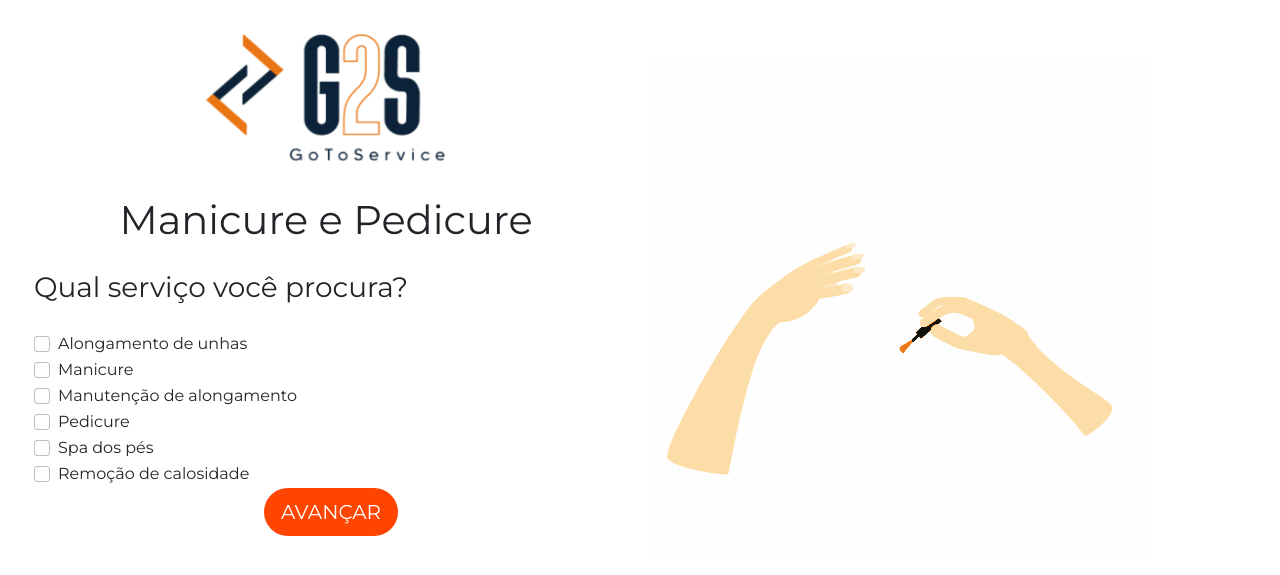
After one commit to Fernandopinage/PHP-MVC-PRIMAZIA, a PHP site: page /primazia_projeto/view/cliente/manicure.php in a window 1280 px wide. The commit adds this page. Shown: the top 575 px of the page. Run offline with PHP 8.4, Linux system fonts and the light colour scheme; the visitor is signed in with stand-in values (Sample User, id 1); some libraries are stand-ins or nearby versions.

Commit message:
atualizando

```diff
--- /dev/null
+++ b/view/cliente/manicure.php
@@ -0,0 +1,214 @@
+<?php
+
+include_once "../../layout/heard.php";
+include_once "../../dao/CategoriaDAO.php";
+include_once "../../class/ClassCategoria.php";
+include_once "../../dao/gerarProtocolo.php";
+
+session_start();
+if (empty($_SESSION['user'])) {
+
+    header('location: ../../view/cliente/login.php');
+}
+
+if (isset($_POST['salvaManicure'])) {
+
+    if (!empty($_POST['categoria'])) {
+
+
+        $ClassRequest = new Categoria();
+        $ClassRequest->SetNome($_SESSION['user']['nome']);
+        $ClassRequest->SetTelefone($_SESSION['user']['telefone']);
+        $ClassRequest->SetEmail($_SESSION['user']['email']);
+        $ClassRequest->SetCpf($_SESSION['user']['cpf']);
+        $ClassRequest->SetCep($_SESSION['user']['cep']);
+        $ClassRequest->SetCidade($_SESSION['user']['cidade']);
+        $ClassRequest->SetLogradouro($_SESSION['user']['rua']);
+        $ClassRequest->SetNumero($_SESSION['user']['numero']);
+        $ClassRequest->SetUf($_SESSION['user']['uf']);
+        $ClassRequest->SetBairro($_SESSION['user']['bairro']);
+        $ClassRequest->SetComplemento($_SESSION['user']['complemento']);
+        $ClassRequest->SetProtocolo(Protocolo::gerarProtocolo());
+
+        $dados = array(
+
+            'tpservico' => 'Manicure',
+            'categoria' => $_POST['categoria'],
+            'descricao' => $_POST['descricao'],
+
+
+        );
+
+
+
+        $ClassRequest->SetDescricao($dados);
+        $Dedetizacao = new CategoriaDAO();
+        $Dedetizacao->insertReparos($ClassRequest);
+
+    }
+}
+
+?>
+<link href="../../layout/css/cliente_baba.css" rel="stylesheet">
+<div class="container-fluid">
+    <a id="retorne" href="../../view/cliente/pedido.php" class="btn" style="position: relative; top:50px;background-color:orangered"><img src="../../images/left-arrow.png" width="28px" alt=""></a>
+    <div class="container" id="registro">
+        <div class="text-center">
+            <a href="https://primazia.agenciaprogride.com.br/"><img src="../../images/primazia.png" alt="" width="250" height="190"></a>
+        </div>
+
+        <div class="title text-center">
+            <p>Manicure e Pedicure</p>
+
+        </div>
+
+
+        <form action="" method="post">
+
+            <div id="form-row">
+
+
+                <!--***************************************************************************** --->
+                <div id="pergunta01">
+
+                    <div class="row g-5">
+                        <div class="col">
+                            <label class="fs-3">Qual serviço você procura?</label>
+                            <br><br>
+                            <div class="form-check">
+                                <input class="form-check-input" type="checkbox" value="Alongamento de unhas" name="categoria[]" id="Alongamentodeunhas" title="">
+                                <label class="form-check-label" for="Alongamentodeunhas" title="">
+                                    Alongamento de unhas
+                                </label>
+                            </div>
+                            <div class="form-check">
+                                <input class="form-check-input" type="checkbox" value="Manicure" name="categoria[]" id="Manicure" title="">
+                                <label class="form-check-label" for="Manicure" title="">
+                                    Manicure
+                                </label>
+                            </div>
+                            <div class="form-check">
+                                <input class="form-check-input" type="checkbox" value="Manutenção de alongamento" name="categoria[]" id="Manutençãodealongamento" title="">
+                                <label class="form-check-label" for="Manutençãodealongamento" title="">
+                                    Manutenção de alongamento
+                                </label>
+                            </div>
+                            <div class="form-check">
+                                <input class="form-check-input" type="checkbox" value="Pedicure" name="categoria[]" id="Pedicure" title="">
+                                <label class="form-check-label" for="Pedicure" title="">
+                                    Pedicure
+                                </label>
+                            </div>
+                            <div class="form-check">
+                                <input class="form-check-input" type="checkbox" value="Spa dos pés" name="categoria[]" id="Spadospés" title="">
+                                <label class="form-check-label" for="Spadospés" title="">
+                                    Spa dos pés
+                                </label>
+                            </div>
+                            <div class="form-check">
+                                <input class="form-check-input" type="checkbox" value="Remoção de calosidade" name="categoria[]" id="Remoçãodecalosidade" title="">
+                                <label class="form-check-label" for="Remoçãodecalosidade" title="">
+                                    Remoção de calosidade
+                                </label>
+                            </div>
+                        </div>
+                    </div>
+                    <div class="row">
+
+                        <div class="col text-center">
+                            <button id='botaoEnviar' type="button" id="avanca01" onclick="avançando01()" class="btn orangered btn-lg">AVANÇAR</button>
+                        </div>
+                    </div>
+                </div>
+                <!--***************************************************************************** --->
+
+                <!--***************************************************************************** --->
+                <div id="pergunta02">
+                    <div class="row g-12 ms-3 p-2">
+                        <label class="fs-3">Onde você gostaria de ser atendido?</label>
+                        <br><br>
+                        <div class="form-check">
+                            <input class="form-check-input" type="checkbox" value="Em casa" name="descricao[]" id="Emcasa" title="">
+                            <label class="form-check-label" for="Emcasa" title="">
+                                Em casa
+                            </label>
+                        </div>
+                        <div class="form-check">
+                            <input class="form-check-input" type="checkbox" value="Em um salão de beleza" name="descricao[]" id="Emumsalãodebeleza" title="">
+                            <label class="form-check-label" for="Emumsalãodebeleza" title="">
+                                Em um salão de beleza
+                            </label>
+                        </div>
+                        <div class="form-check">
+                            <input class="form-check-input" type="checkbox" value="Sem preferência" name="descricao[]" id="Sempreferência" title="">
+                            <label class="form-check-label" for="Sempreferência" title="">
+                                Sem preferência
+                            </label>
+                        </div>
+
+                    </div>
+
+
+                    <div class="row" style="margin-top: 20px;">
+                        <div class="col text-center">
+                            <button id='botaoEnviar' type="button" id="volta01" onclick="voltando02()" class="btn azulprima btn-lg">VOLTAR</button>
+                        </div>
+                        <div class="col text-center">
+                            <input id='botaoEnviar' type="submit" name="salvaManicure" value="FINALIZAR" class="btn orangered btn-lg">
+                        </div>
+                    </div>
+                </div>
+                <!--***************************************************************************** --->
+
+
+
+            </div>
+        </form>
+    </div>
+
+    <div class="container" id="registro_logo">
+        <img id='photo' src="../../images/manicure.gif" class="img">
+    </div>
+
+
+</div>
+
+<script>
+    document.getElementById('pergunta02').style.display = 'none';
+
+    function avançando01() {
+
+        var check01 = document.getElementById('Alongamentodeunhas');
+        var check02 = document.getElementById('Manicure');
+        var check03 = document.getElementById('Manutençãodealongamento');
+
+        var check04 = document.getElementById('Pedicure');
+        var check05 = document.getElementById('Spadospés');
+        var check06 = document.getElementById('Remoçãodecalosidade');
+
+
+        if (check01.checked || check02.checked || check03.checked || check04.checked || check05.checked || check06.checked) {
+
+            document.getElementById('pergunta01').style.display = 'none';
+            document.getElementById('pergunta02').style.display = 'block';
+        } else {
+            Swal.fire({
+                position: 'top-center',
+                icon: 'info',
+                text: 'PREENCHA COM PELO MENOS UMA OPÇÃO',
+                showConfirmButton: false,
+                timer: 4500
+            })
+        }
+
+    }
+
+    function voltando02() {
+        document.getElementById('pergunta01').style.display = 'block';
+        document.getElementById('pergunta02').style.display = 'none';
+    }
+</script>
+
+<?php
+include_once "../../layout/footer.php";
+?>
```
Also changed, not shown: view/cliente/pedido.php (+6 -2 lines), images/manicure.gif (added).
